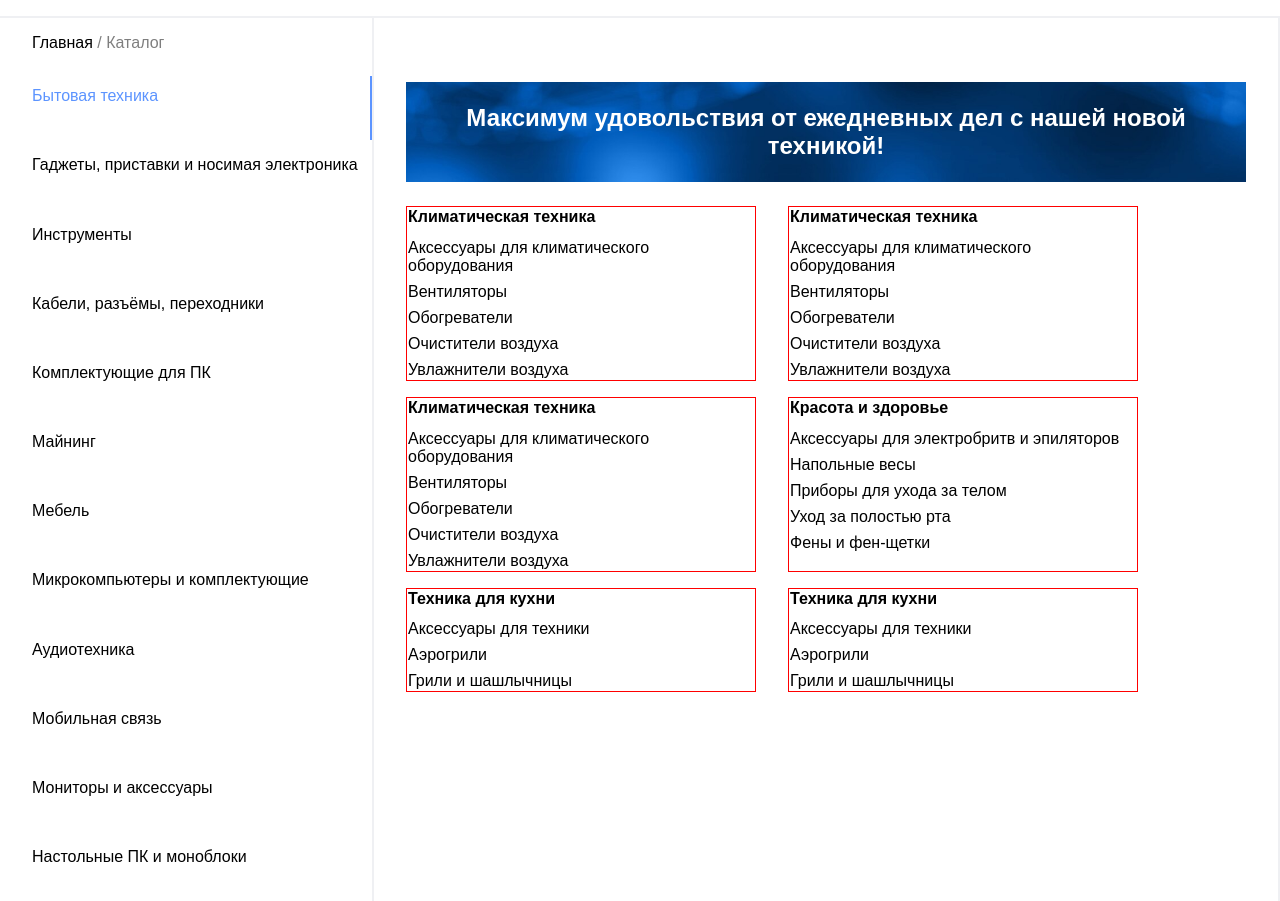
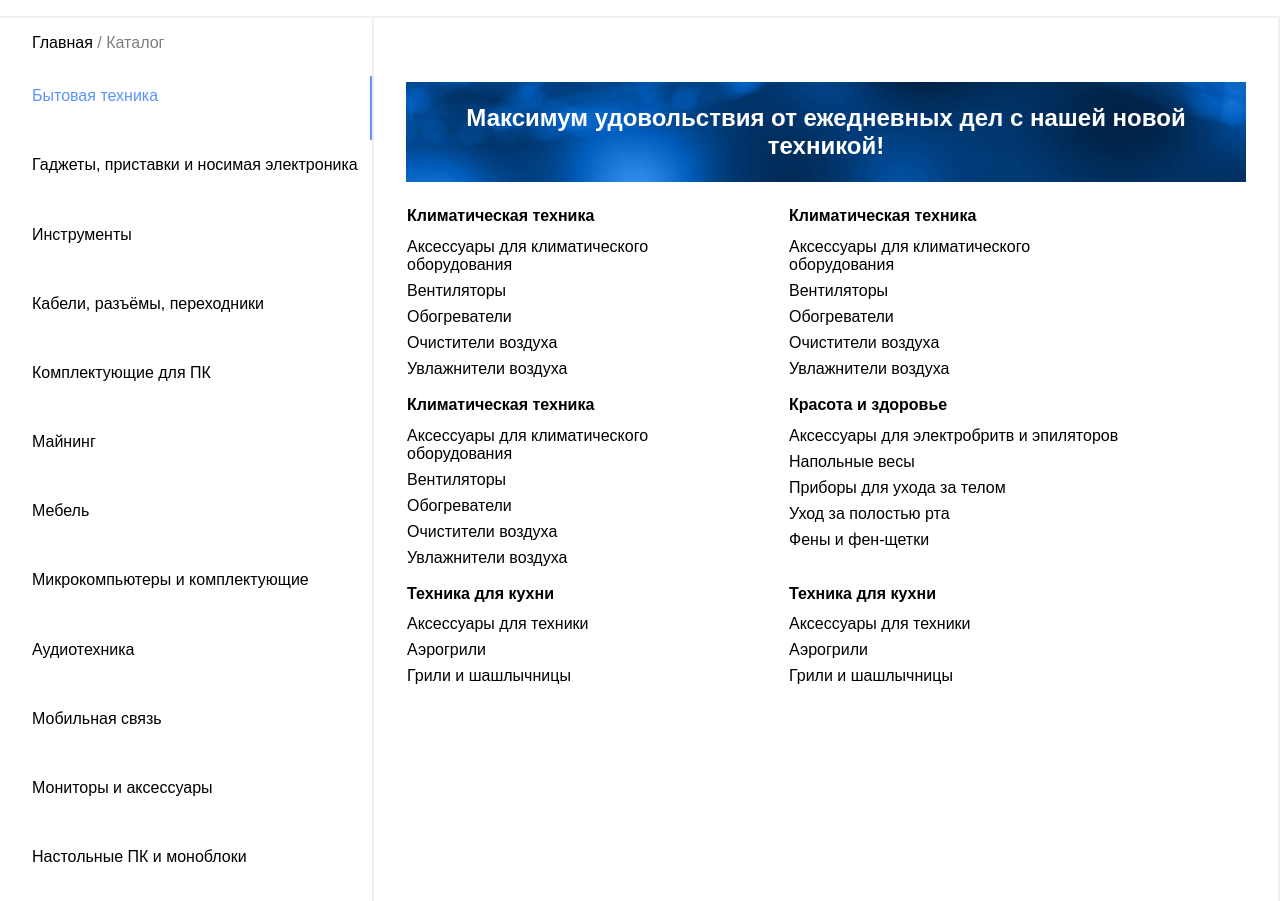
Before and after one commit to inacio000/catalog-menu, a Next.js app: page / in a window 1280 px wide. Built offline with nearby package versions, Linux system fonts and the light colour scheme.

Commit message:
feat: remove borders

```diff
--- a/src/app/(root)/styles.module.scss
+++ b/src/app/(root)/styles.module.scss
@@ -11,7 +11,6 @@
         display: flex;
         flex-direction: column;
         gap: .5rem;
-        border: 1px solid red;
 
         p {
             font-size: 14px;
--- a/src/components/Container/styles.module.scss
+++ b/src/components/Container/styles.module.scss
@@ -13,5 +13,4 @@
         // }
     }
 
-    border: 1px solid red;
 }
```
